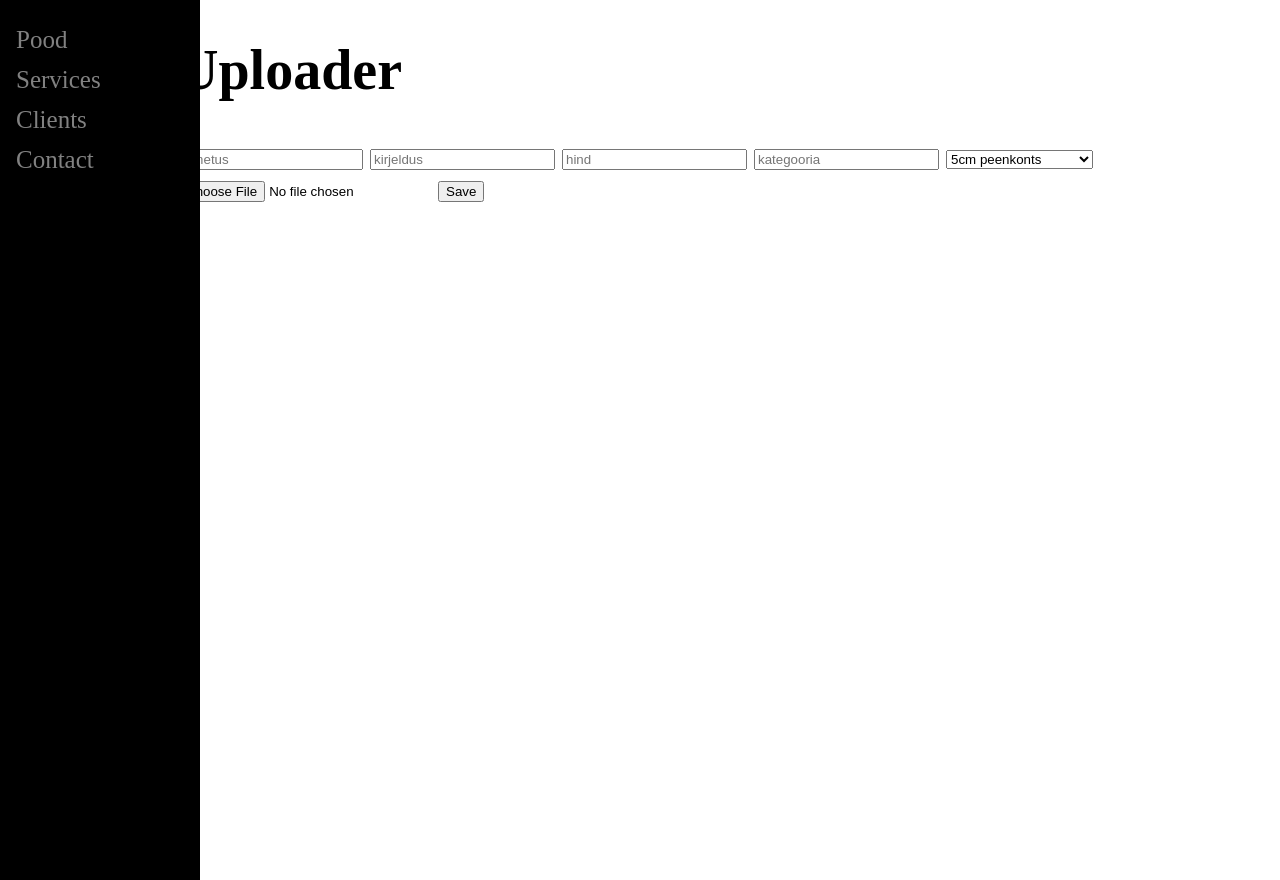
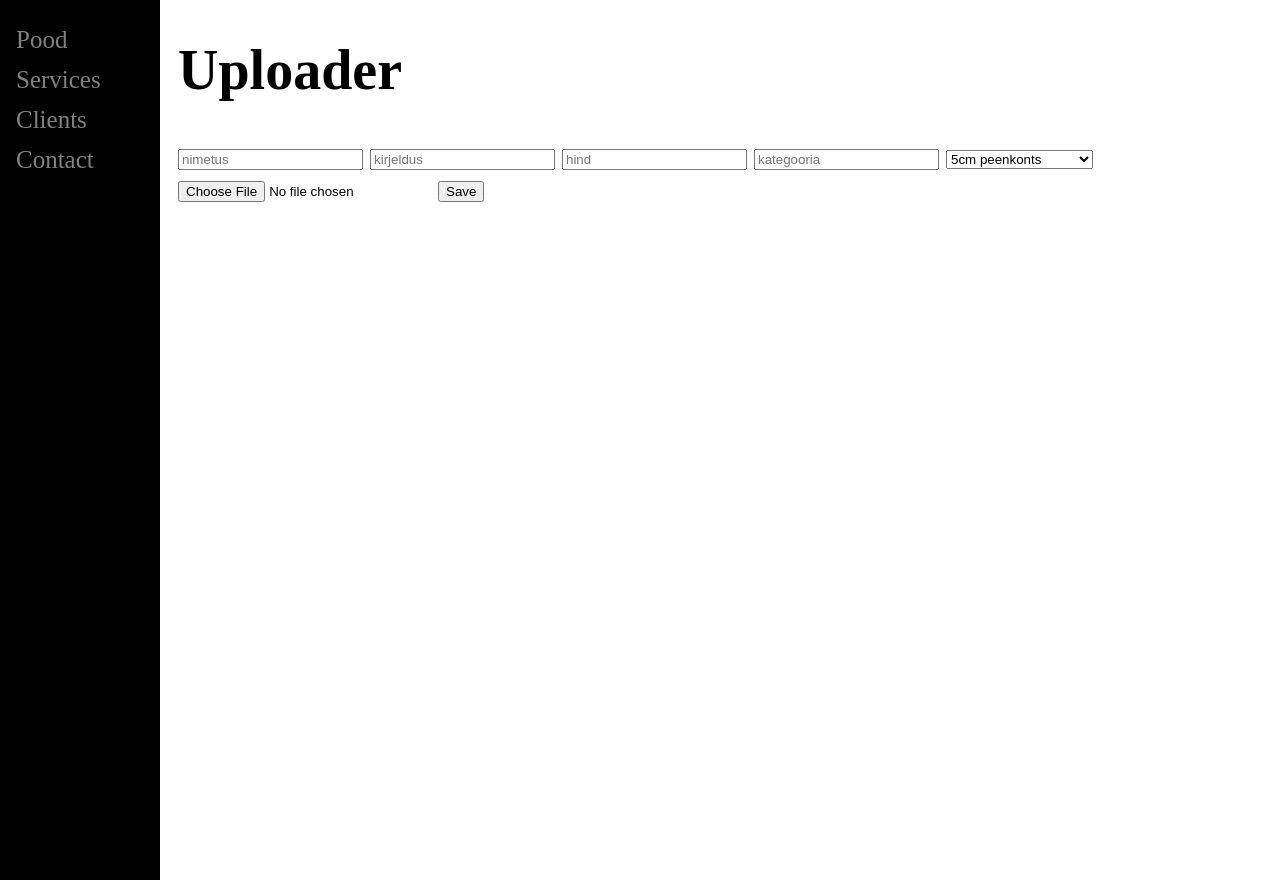
Before and after one commit to DTI-tudengite-tarkvaraprojektid/Ryhm_4, a PHP site: page / in a window 1280 px wide. Run offline with PHP 8.4, Linux system fonts and the light colour scheme; the visitor is signed in with stand-in values (Sample User, id 1).

Commit message:
admin index
design

```diff
--- a/admin/working/css/admin.css
+++ b/admin/working/css/admin.css
@@ -1,6 +1,6 @@
 .sidenav {
     height: 100%;
-    width: 200px;
+    width: 160px;
     position: fixed;
     z-index: 1;
     top: 0;
```
